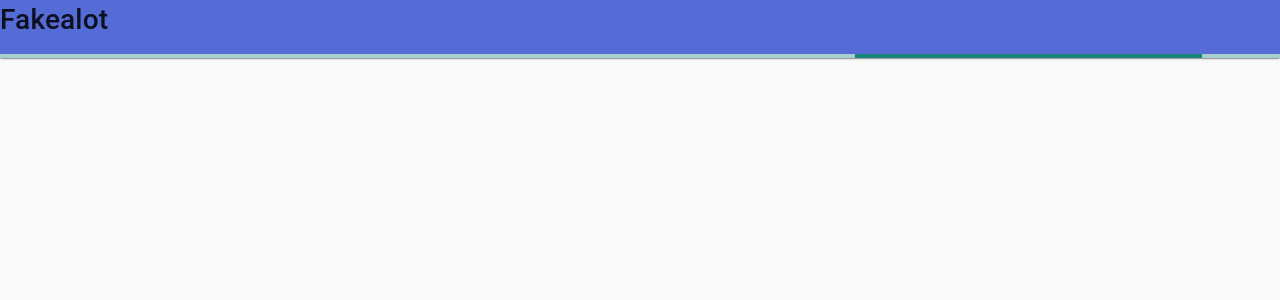
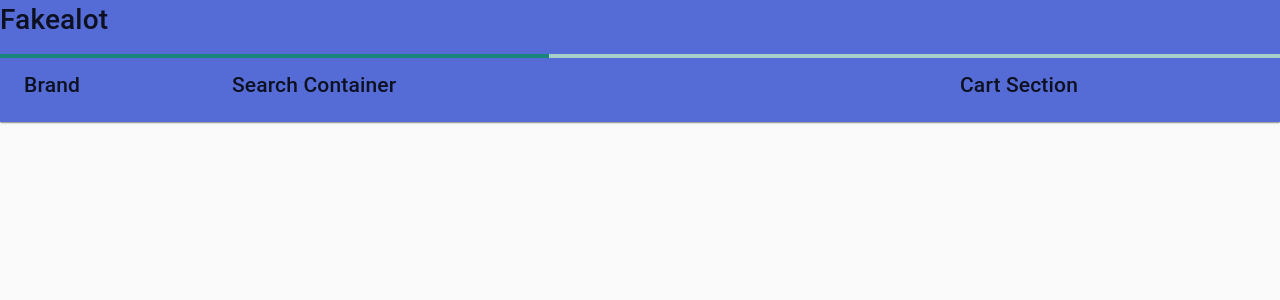
Before and after one commit to giordifungula/fakealot_store, a React (Create React App) app: page / in a window 1280 px wide. Shown: the top 300 px of the page. Built offline with nearby package versions, Linux system fonts and the light colour scheme.

Commit message:
base container view added and layouts outlined

```diff
--- a/src/components/Layouts/Header/index.tsx
+++ b/src/components/Layouts/Header/index.tsx
@@ -1,6 +1,7 @@
 import React from 'react';
 // @material-ui
-import { AppBar, LinearProgress } from '@material-ui/core';
+import { AppBar, Grid, LinearProgress, Toolbar } from '@material-ui/core';
+import GlobalContainer from 'components/utils/Container';
 // @local
 import useStyles from './styles';
 
@@ -20,6 +21,34 @@ const Header = ({ loading = true }: IHeaderProps) => {
 		>
 			<h1>Fakealot</h1>
 			{loading && <LinearProgress color="secondary" />}
+			<GlobalContainer>
+				<Toolbar disableGutters className={classes.toolBar}>
+					<Grid container spacing={2}>
+						<Grid item xs={7} sm={6} md={2} lg={2}>
+							{/* Brand */}
+							<h2>Brand</h2>
+						</Grid>
+						<Grid
+							item
+							sm={6}
+							md={6}
+							lg={7}
+							className={classes.search}
+						>
+							{/* Search Container */}
+							<h2>Search Container</h2>
+						</Grid>
+						<Grid item xs={5} sm={6} md={4} lg={3}>
+							{/* cart section? */}
+							<h2>Cart Section</h2>
+						</Grid>
+					</Grid>
+				</Toolbar>
+				<div className={classes.mobileSearch}>
+					{/* Search Products */}
+					<h2>Search Products</h2>
+				</div>
+			</GlobalContainer>
 		</AppBar>
 	);
 };
--- a/src/components/utils/Container.tsx
+++ b/src/components/utils/Container.tsx
@@ -19,7 +19,11 @@ const Styles = makeStyles((theme) => ({
 
 const GlobalContainer = ({ children }: IProps) => {
 	const classes = Styles();
-	return <Container className={classes.root}>{children}</Container>;
+	return (
+		<Container className={classes.root}>
+			<div>{children}</div>
+		</Container>
+	);
 };
 
 export default GlobalContainer;
```
